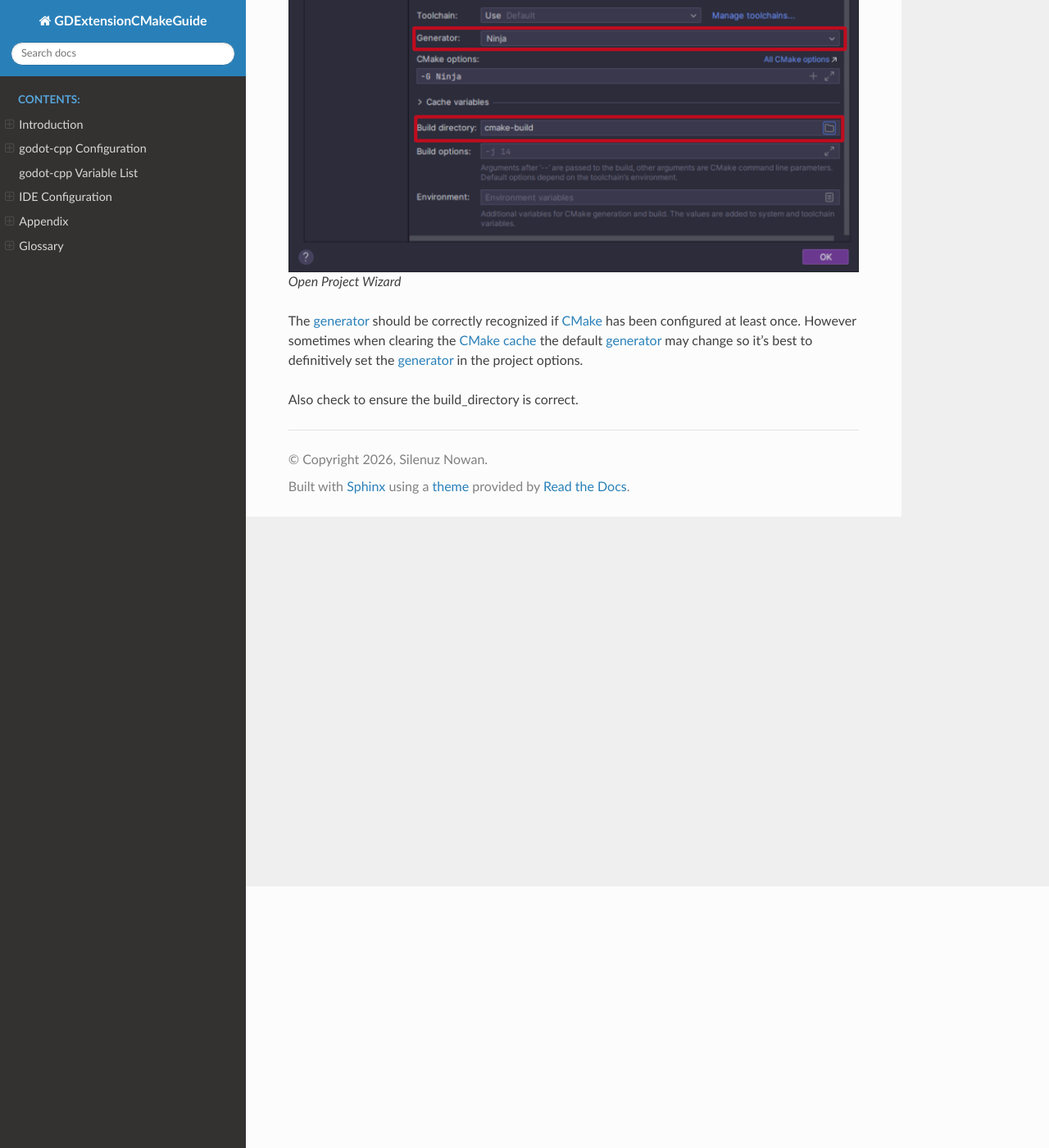
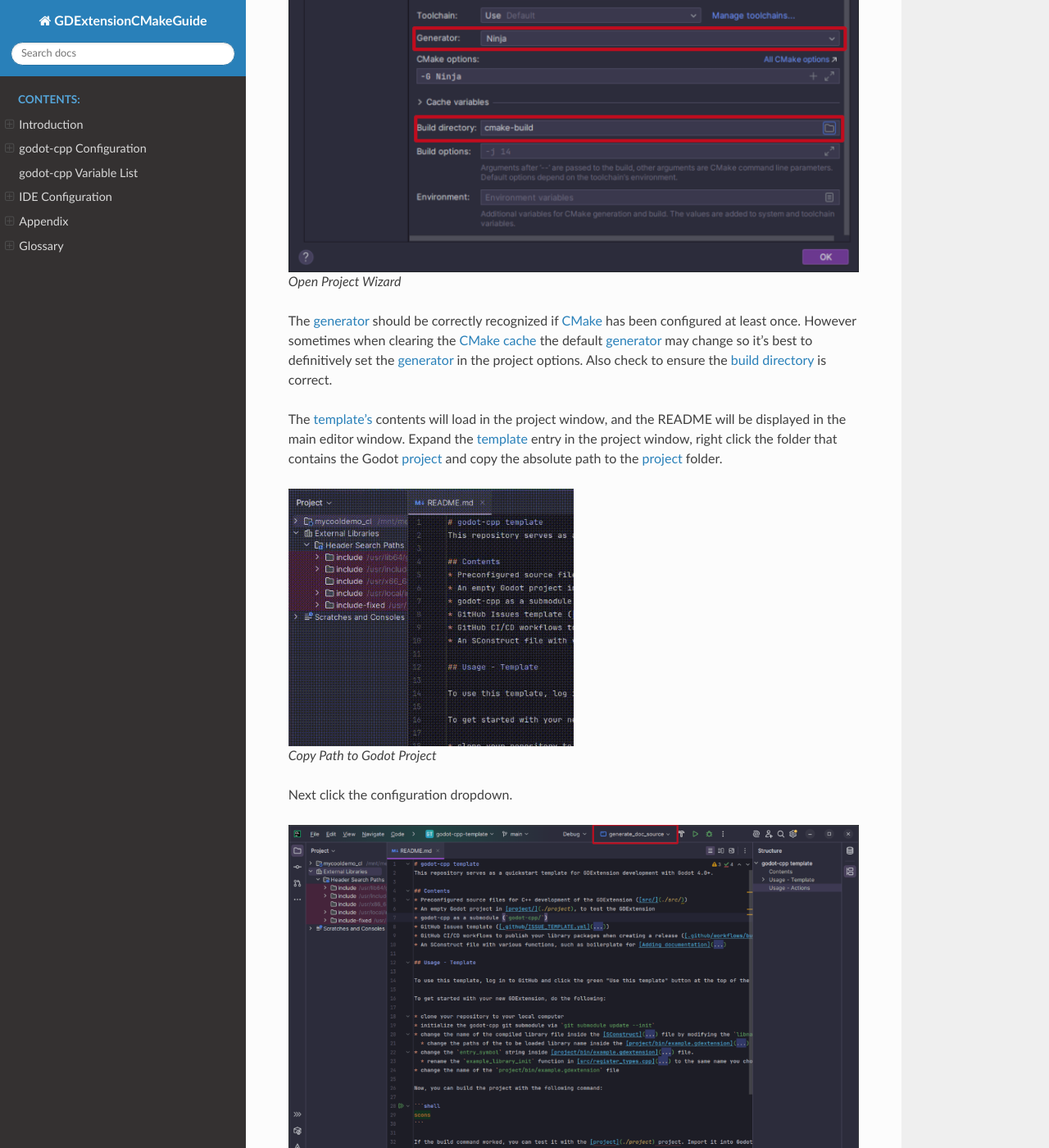
Before and after one commit to silenuz/GDExtension_CMake, a Sphinx documentation site: the page built from docs/source/ide/jb/jetbrains_config.rst, in a window 1280 px wide and 1400 px high, scrolled down 319 px. Shown: the whole window at 82% size. Built offline with Sphinx 7.4.7 and the Read the Docs theme 3.1.0, drawn with Linux system fonts in a browser that asks for light colours; some of the changed text lies outside the part shown.

Commit message:
clion setup about half finished

```diff
--- a/docs/source/ide/jb/jetbrains_config.rst
+++ b/docs/source/ide/jb/jetbrains_config.rst
@@ -5,6 +5,28 @@
 
 The :term:`generator` should be correctly recognized if :term:`CMake` has been configured at least once.
 However sometimes when clearing the :term:`CMake cache` the default :term:`generator` may change so it's best to
-definitively set the :term:`generator` in the project options.
+definitively set the :term:`generator` in the project options.  Also check to ensure the :term:`build directory` is correct.
 
-Also check to ensure the :term:`build_directory` is correct.
+The :term:`template's<template>` contents will load in the project window, and the README will be displayed in the main editor
+window.  Expand the :term:`template` entry in the project window,
+right click the folder that contains the Godot :term:`project` and copy the absolute path to the
+:term:`project` folder.
+
+.. figure:: /ide/img/get_path.gif
+    :width: 50%
+
+    Copy Path to Godot Project
+
+Next click the configuration dropdown.
+
+.. figure:: /ide/img/intial_project_view_jb.png
+    :width: 100%
+
+    Initial Project View
+
+From the dropdown choose ``Edit Configurations``.
+
+.. figure:: /ide/img/edit_configuration_jb.png
+    :width: 25%
+
+    Configuration Dropdown
```
